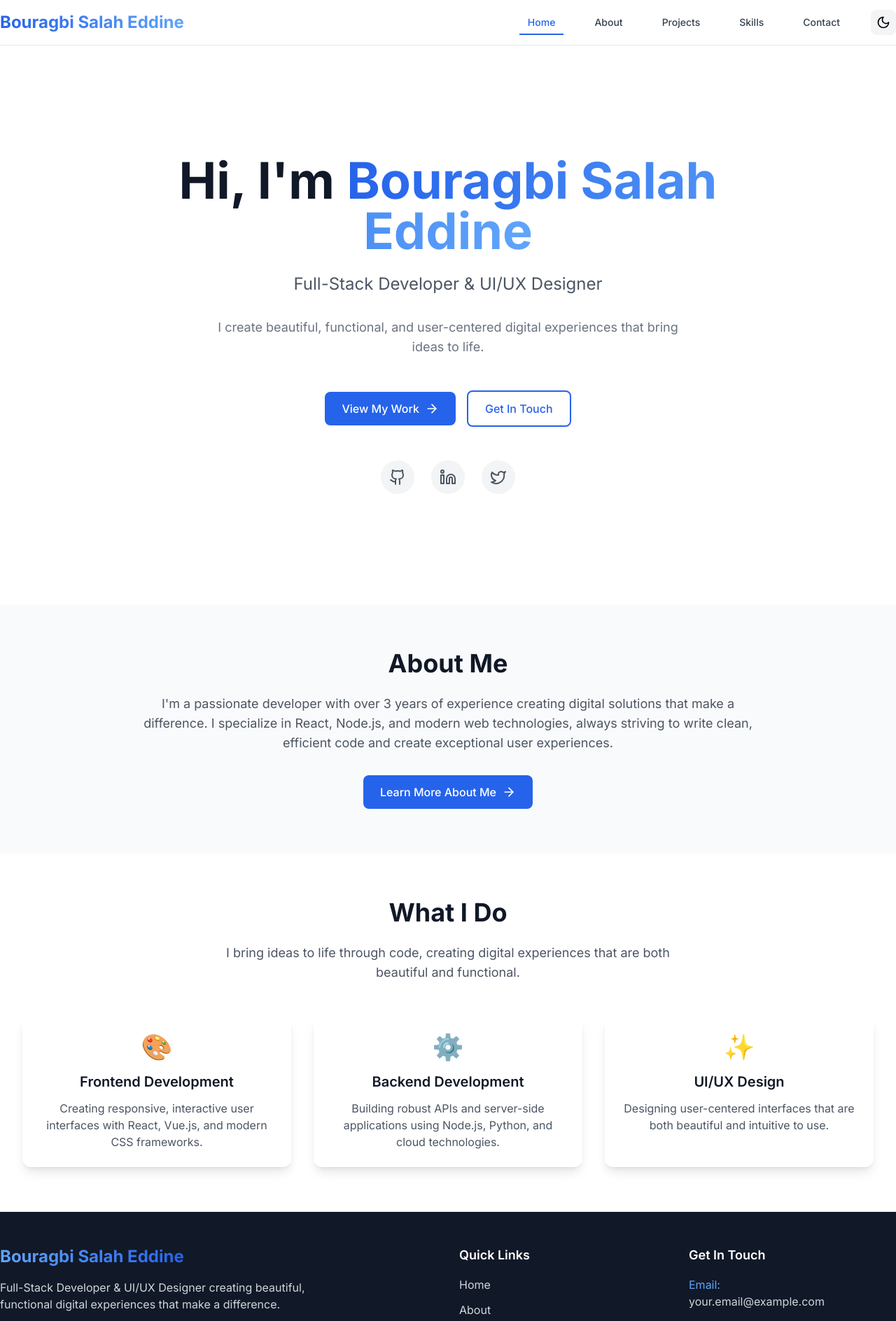
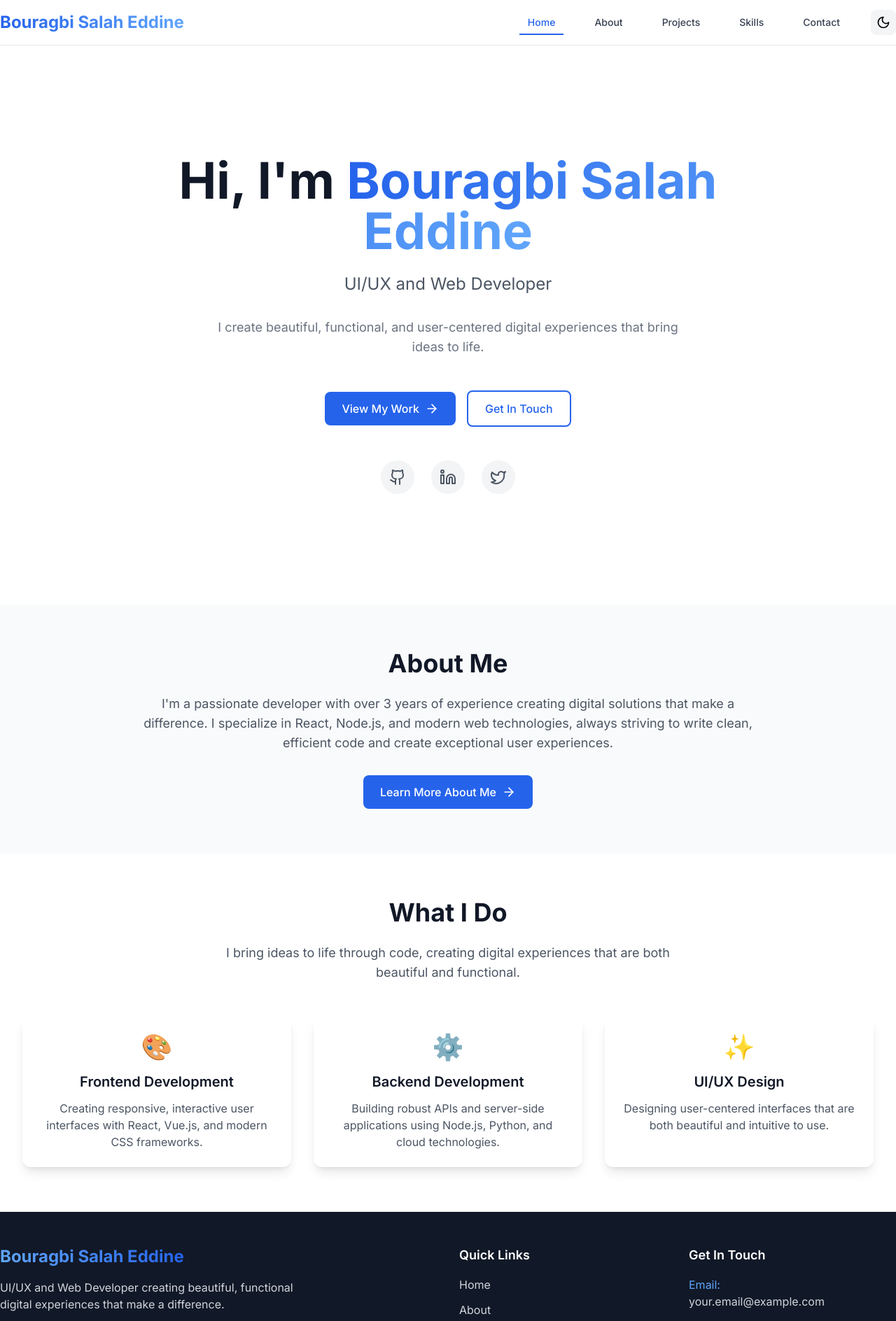
Before and after one commit to Salahbadmind/portfolio-website, a React (Vite) app: page / in a window 1280 px wide. Shown: the top 1888 px of the page at 70% size. Built offline with nearby package versions, Linux system fonts and the light colour scheme.

Commit message:
Update professional title to UI/UX and Web Developer

```diff
--- a/src/components/Footer.jsx
+++ b/src/components/Footer.jsx
@@ -44,7 +44,7 @@
                 </span>
               </h3>
               <p className="text-gray-300 mb-6 max-w-md">
-                Full-Stack Developer & UI/UX Designer creating beautiful,
+                UI/UX and Web Developer creating beautiful,
                 functional digital experiences that make a difference.
               </p>
               <div className="flex space-x-4">
--- a/src/pages/About.jsx
+++ b/src/pages/About.jsx
@@ -57,10 +57,10 @@
                 transition={{ duration: 0.8, delay: 0.4 }}
                 className="text-lg text-gray-600 dark:text-gray-300 mb-6"
               >
-                I'm a passionate full-stack developer with over 3 years of experience creating
+                I'm a passionate UI/UX and Web Developer with experience creating
                 digital solutions that make a real impact. My journey in tech started with a
                 curiosity about how websites work, and it has evolved into a career dedicated
-                to building exceptional user experiences.
+                to building exceptional user experiences and beautiful interfaces.
               </motion.p>
 
               <motion.p
--- a/src/pages/Home.jsx
+++ b/src/pages/Home.jsx
@@ -30,7 +30,7 @@
               transition={{ duration: 0.8, delay: 0.4 }}
               className="text-xl md:text-2xl text-gray-600 dark:text-gray-300 mb-8"
             >
-              Full-Stack Developer & UI/UX Designer
+              UI/UX and Web Developer
             </motion.p>
 
             <motion.p
```
